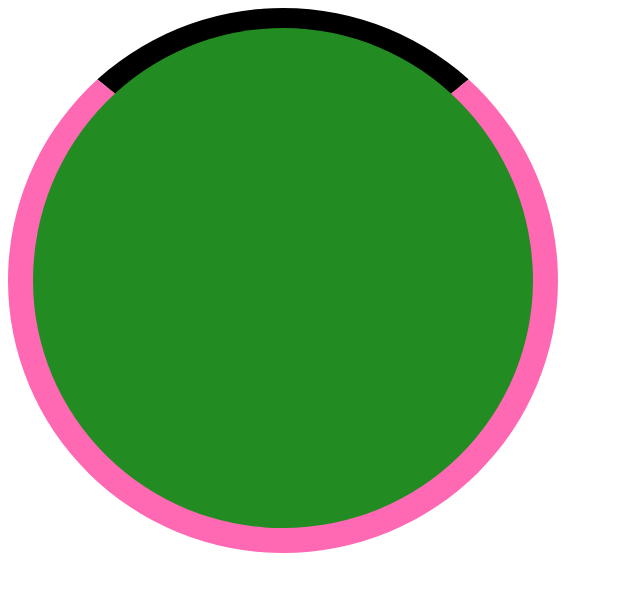
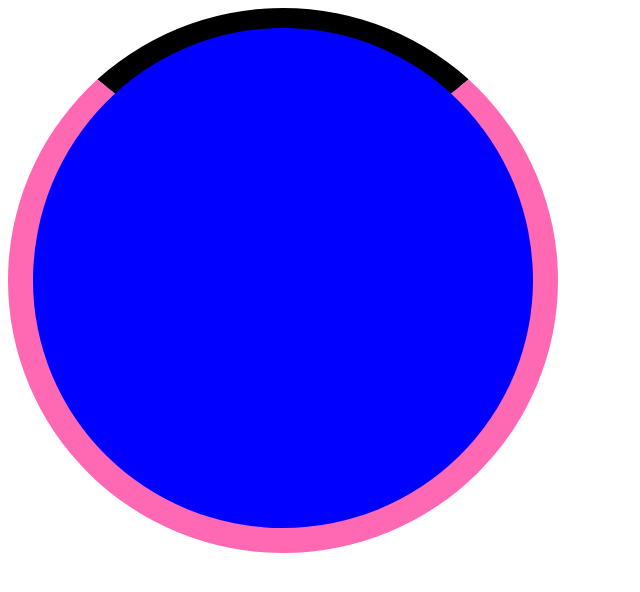
Before and after one commit to dileep2705/circle, a plain HTML site: page index.html in a window 1280 px wide. Shown: the whole page, without its empty margins (0-640 px from the left). Drawn offline with Linux system fonts and the light colour scheme.

Commit message:
Update index.html

```diff
--- a/index.html
+++ b/index.html
@@ -3,7 +3,7 @@
 	<head>
 		<style>
 		.spiner{
-			background-color: #228B22;
+			background-color: #0000FF;
 			height: 500px;
 			width: 500px;
 			border-radius: 50%;
```
